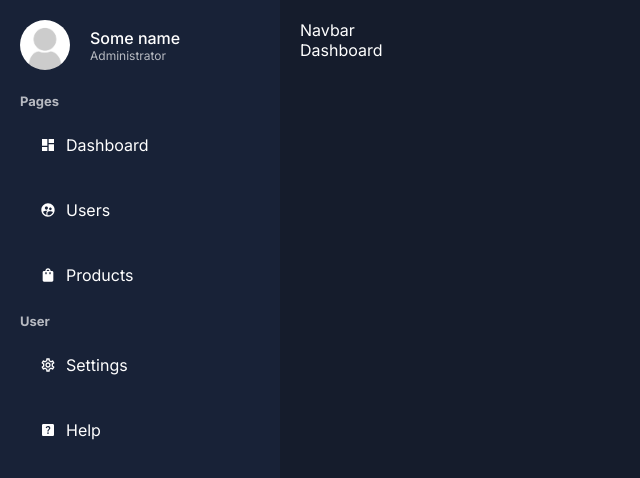
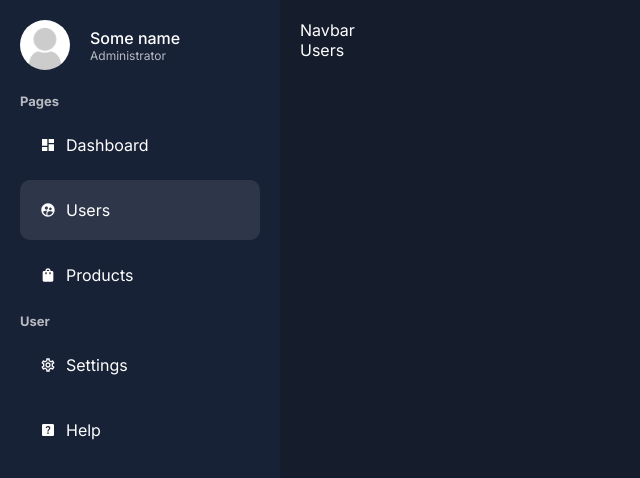
Before and after one commit to mryzleitsev/ryzleitsev_cms, a Next.js app: page /dashboard/users in a window 1280 px wide. Shown: the top 478 px of the page, without its empty margins (0-640 px from the left). Built offline with nearby package versions, Linux system fonts and the light colour scheme.

Commit message:
menuLink.jsx update

```diff
--- a/app/dashboard/users/page.jsx
+++ b/app/dashboard/users/page.jsx
@@ -1,6 +1,6 @@
 const UsersPage = () => {
     return (
-        <div>Dashboard</div>
+        <div>Users</div>
     )
 }
 
--- a/app/ui/dashboard/sidebar/menuLink/menuLink.jsx
+++ b/app/ui/dashboard/sidebar/menuLink/menuLink.jsx
@@ -1,8 +1,14 @@
+"use client"
+
 import Link from 'next/link'
 import styles from './menuLink.module.css'
+import {usePathname} from 'next/navigation';
 const MenuLink = ({item}) => {
+
+    const pathname = usePathname()
+
     return (
-        <Link href={item.path} className={styles.container}>
+        <Link href={item.path} className={`${styles.container} ${pathname === item.path && styles.active}`}>
             {item.icon}
             {item.title}
         </Link>
```
